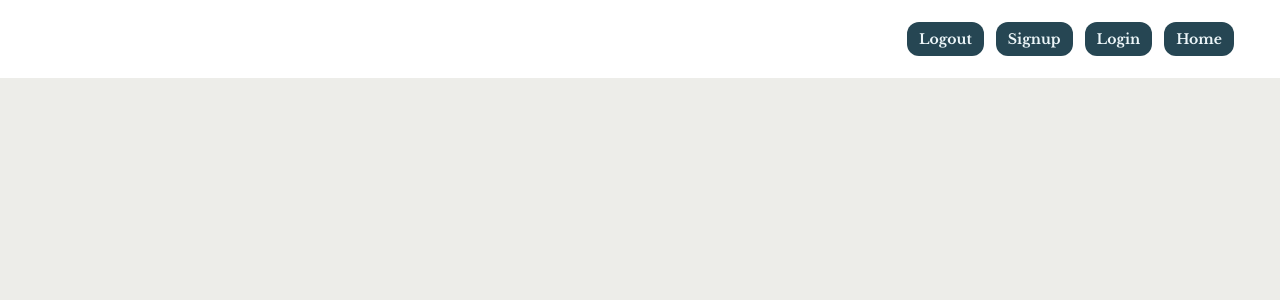
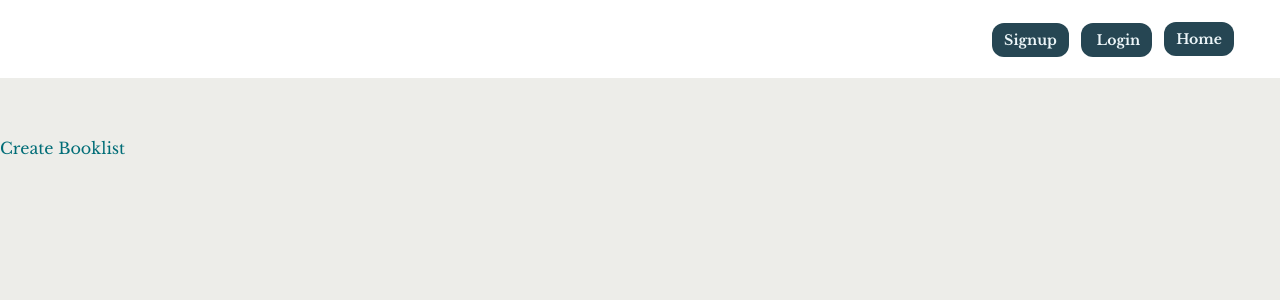
Before and after one commit to Paul2071/352-book-project, a Vue app: page /booklist/create in a window 1280 px wide. Shown: the top 300 px of the page. Built offline with nearby package versions, Linux system fonts and the light colour scheme; no server answers.

Commit message:
added new component for booklists and a route for it in index. Also updated firestore rules

```diff
--- a/src/components/Navbar.vue
+++ b/src/components/Navbar.vue
@@ -5,10 +5,15 @@
    <div class="navbar">
         <nav>
 
+               <div v-if="user">
+                   <button @click="handleClick" class="btn">Logout</button>
+                   <button  class="btn">Logged in as "{{ user.displayName}}</button>
+               </div>
 
-                <button @click="handleClick" class="btn">Logout</button>
-                <router-link class="btn" to="/signup">Signup</router-link>
-                <router-link class="btn" to="/login"> Login</router-link>
+               <div v-else>
+                   <router-link class="btn" to="/signup">Signup</router-link>
+                   <router-link class="btn" to="/login"> Login</router-link>
+               </div>
                 <router-link class="btn" to="/"> Home</router-link>
 
         </nav>
@@ -20,6 +25,7 @@
 <script>
 
 import useLogout from "@/composables/useLogout"
+import getUser from "@/composables/getUser"
 import { useRouter } from "vue-router"
 
 
@@ -28,6 +34,7 @@ export default {
     setup() {
         const { logout } = useLogout()
         const router = useRouter()
+        const { user } = getUser()
 
        const handleClick = async () => {
          await logout()
@@ -35,7 +42,7 @@ export default {
         router.push( { name: 'LoginAuth' })
        }
 
-       return { handleClick, logout}
+       return { handleClick, logout, user}
     }
 
 }
--- a/src/router/index.js
+++ b/src/router/index.js
@@ -2,6 +2,7 @@ import { createRouter, createWebHistory } from 'vue-router'
 import Home from '../views/Home.vue'
 import LoginAuth from "../views/auth/LoginAuth.vue"
 import Signup from "../views/auth/Signup.vue"
+import CreateBooklist from "../views/booklist/CreateBooklist.vue"
 
 
 const routes =  [
@@ -20,6 +21,11 @@ const routes =  [
       name: 'Signup',
       component: Signup
     },
+    {
+      path: '/booklist/create',
+      name: 'createbooklist',
+      component: CreateBooklist
+    },
 
 
   ]
--- /dev/null
+++ b/src/views/booklist/CreateBooklist.vue
@@ -0,0 +1,22 @@
+<!-- eslint-disable vue/multi-word-component-names -->
+<template>
+    <div class="home">
+     Create Booklist
+
+    </div>
+
+
+  </template>
+
+  <script>
+
+  export default {
+      name: 'createbooklist',
+
+      setup() {
+
+          return ;
+      },
+
+  }
+  </script>
```
Also changed, not shown: 1 other file (tests, documents, lock files or other folders).
